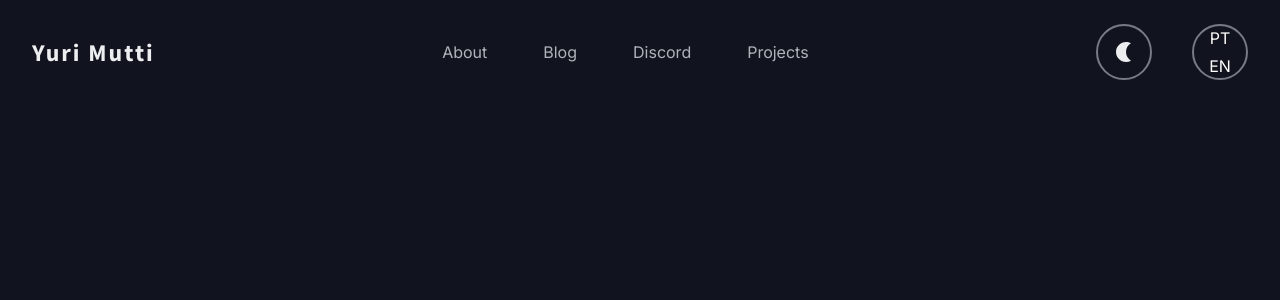
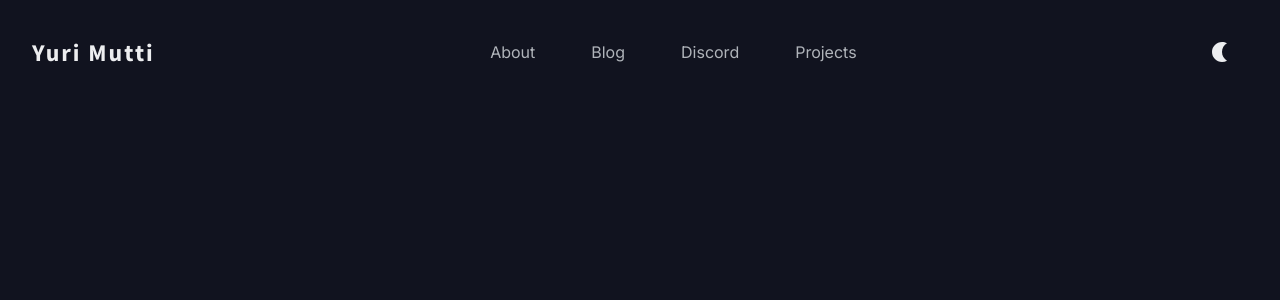
Before and after one commit to yurimutti/yurimutti.com, a Next.js app: page / in a window 1280 px wide. Shown: the top 300 px of the page. Built offline with nearby package versions, Linux system fonts and the light colour scheme.

Commit message:
feat: animate shared layout

```diff
--- a/src/components/layouts/navbar/index.tsx
+++ b/src/components/layouts/navbar/index.tsx
@@ -5,7 +5,6 @@ import Link from 'next/link';
 // import { useRouter } from 'next/router';
 
 import { Logo } from '@/components/logo';
-import { ToggleLang } from '@/components/toggle-lang';
 import { ToggleTheme } from '@/components/toggle-theme';
 
 import {
@@ -36,21 +35,17 @@ export function Navbar() {
             </ButtonLogo>
           </Link>
           <Nav>
-            <List>
+            <List onHoverEnd={() => setHovered('')}>
               {pages.map((page) => {
                 const isHovered = hovered === page;
                 // const path = `/${page.toLowerCase()}`;
 
                 return (
                   <ListItem key={page}>
-                    <Anchor
-                      href="#"
-                      onHoverStart={() => setHovered(page)}
-                      onHoverEnd={() => setHovered('')}
-                    >
+                    <Anchor href="#" onHoverStart={() => setHovered(page)}>
                       {isHovered && (
                         <NavHovered
-                          layoutId="underline"
+                          layoutId="shape"
                           initial={{ opacity: 0 }}
                           animate={{ opacity: 1 }}
                           exit={{ opacity: 0 }}
@@ -65,7 +60,6 @@ export function Navbar() {
           </Nav>
           <ToggleArea>
             <ToggleTheme />
-            <ToggleLang />
           </ToggleArea>
         </Header>
       </Container>
--- a/src/components/layouts/navbar/styles.ts
+++ b/src/components/layouts/navbar/styles.ts
@@ -23,7 +23,7 @@ export const ButtonLogo = styled('a', { cursor: 'pointer' });
 
 export const Nav = styled('nav', {});
 
-export const List = styled('ul', {
+export const List = styled(motion.ul, {
   display: 'flex',
   listStyle: 'none',
   gap: '$6',
@@ -39,16 +39,21 @@ export const Anchor = styled(motion.a, {
   color: '$slate11',
   position: 'relative',
   height: '40px',
-  borderRadius: '$default',
+  zIndex: 1,
   padding: '$2',
 
   '&:hover': {
-    backgroundColor: '$slate5',
     color: '$slate12',
   },
 });
 
-export const NavHovered = styled(motion.span, {});
+export const NavHovered = styled(motion.span, {
+  position: 'absolute',
+  inset: 0,
+  backgroundColor: '$slate5',
+  borderRadius: '$default',
+  zIndex: -1,
+});
 
 export const ToggleArea = styled('div', {
   display: 'flex',
--- a/src/components/toggle-lang/index.tsx
+++ /dev/null
@@ -1,10 +0,0 @@
-import { Lang } from './styles';
-
-export function ToggleLang() {
-  return (
-    <Lang>
-      <span>PT</span>
-      <span>EN</span>
-    </Lang>
-  );
-}
--- a/src/components/toggle-lang/styles.ts
+++ /dev/null
@@ -1,18 +0,0 @@
-import { styled } from '@/styles';
-
-export const Lang = styled('div', {
-  alignItems: 'center',
-  border: '2px solid $slate10',
-  cursor: 'pointer',
-  display: 'flex',
-  flexDirection: 'column',
-  gap: '$2',
-  justifyContent: 'center',
-  color: '$white',
-  borderRadius: '50%',
-  width: '$8',
-  height: '$8',
-  '&:hover': {
-    borderColor: '$white',
-  },
-});
--- a/src/components/toggle-theme/styles.ts
+++ b/src/components/toggle-theme/styles.ts
@@ -5,14 +5,10 @@ export const Theme = styled('button', {
   alignItems: 'center',
   justifyContent: 'center',
   cursor: 'pointer',
-  border: '2px solid $slate10',
   backgroundColor: 'transparent',
-  borderRadius: '50%',
   width: '$8',
   height: '$8',
-  '&:hover': {
-    borderColor: '$white',
-  },
+  border: 'none',
 
   svg: {
     color: '$slate12',
```
